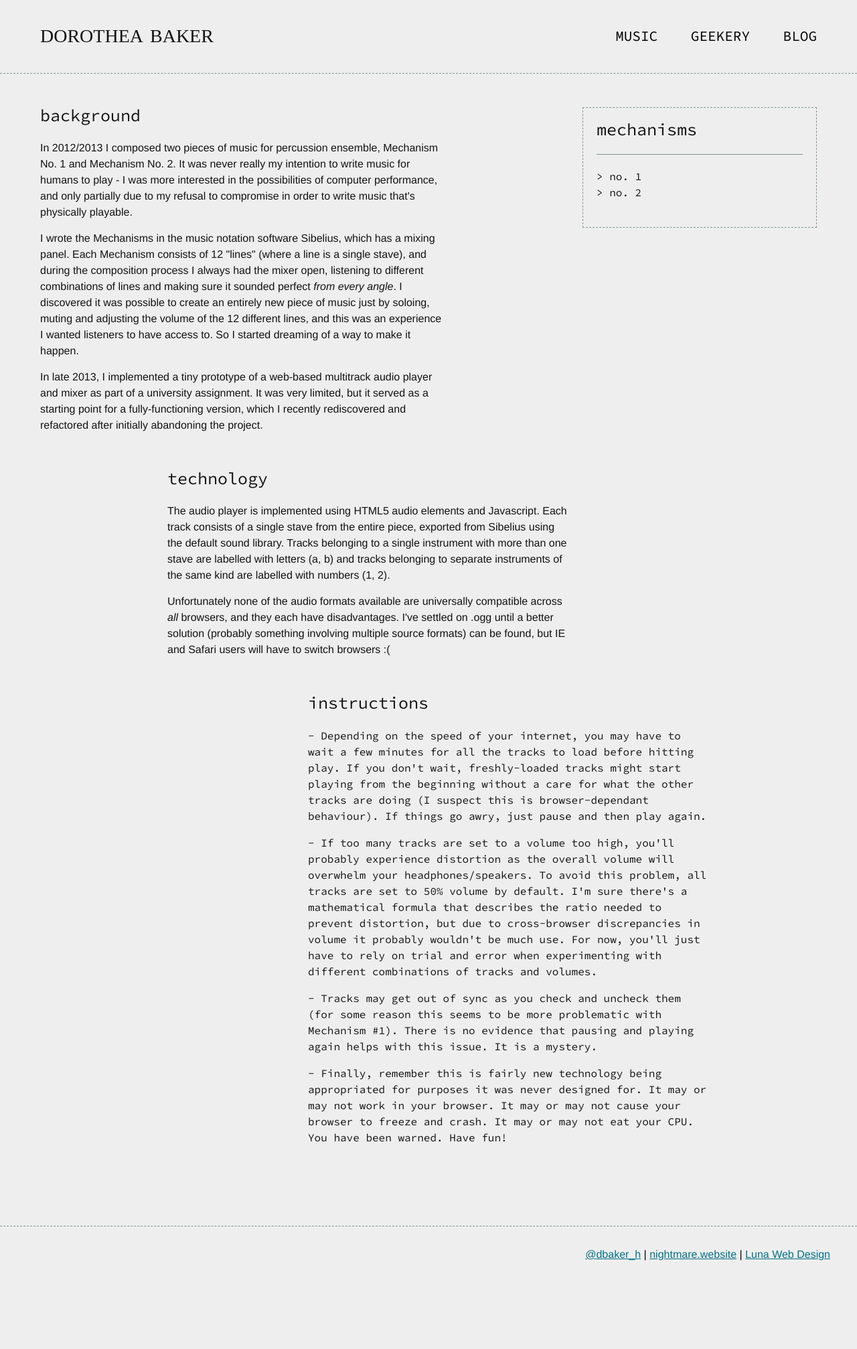
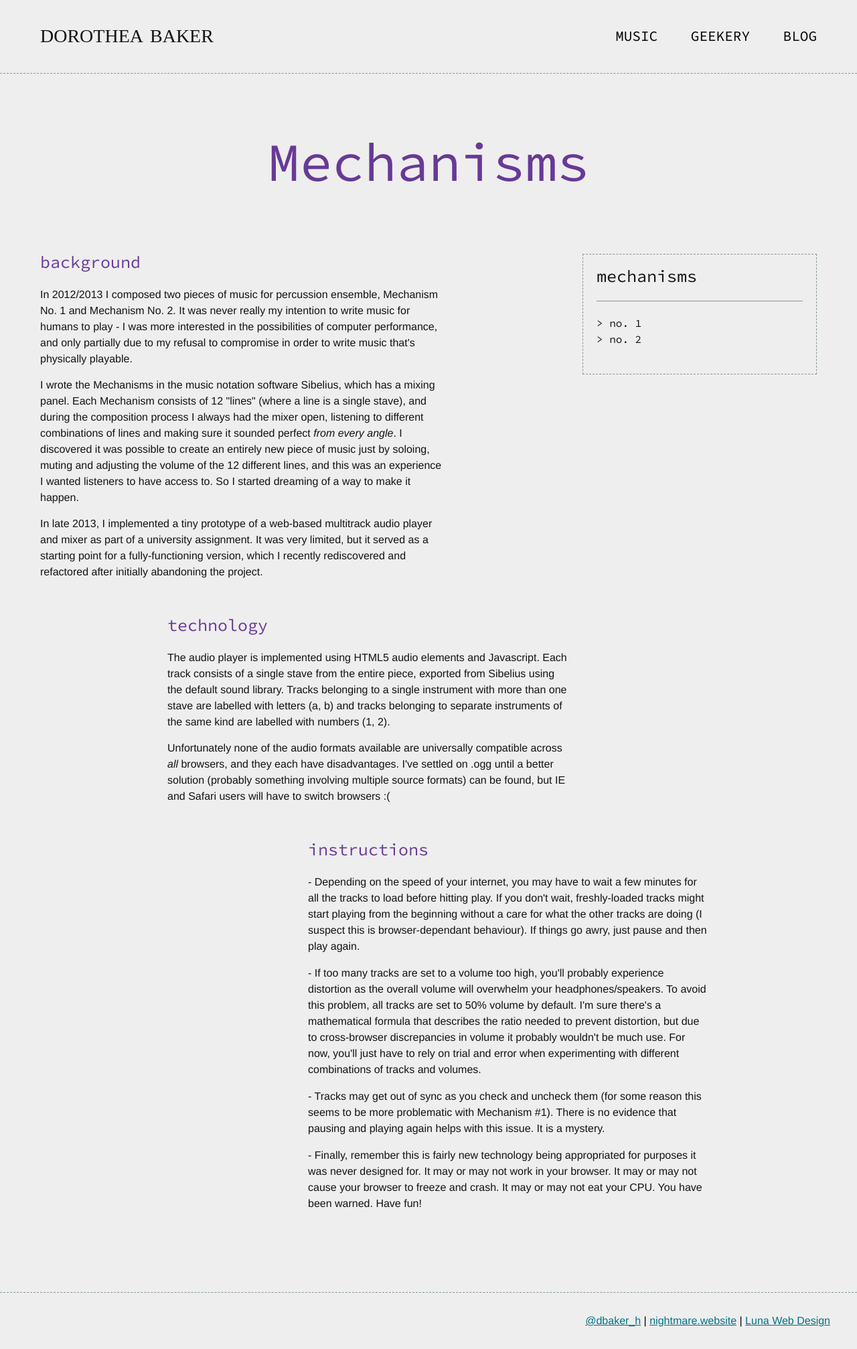
Before and after one commit to d-baker/navsite, a Jekyll site: the page built from mechanisms.html, in a window 1280 px wide. Shown: the whole page at 67% size. Built offline with Jekyll 4.4.1, drawn with Linux system fonts in a browser that asks for light colours; comment, search, counter and statistics services are not loaded; before the commit the page ends 1915 px from its top, so only the background shows below that.

Commit message:
making a start on redesign of mechanisms landing page

```diff
--- a/_sass/av.scss
+++ b/_sass/av.scss
@@ -56,8 +56,6 @@
     }
 
     h2 {
-        font-size: 25px;
-        margin: 25px 0px;
         color: $highlightPurple;
     }
 
--- a/css/main.scss
+++ b/css/main.scss
@@ -54,6 +54,19 @@ h1 {
     font-size: 25px;
     margin: 25px 0px;
 
+    &.pg-title {
+        text-align: center;
+        font-size: 80px;
+        padding: 70px 0px 100px 0px;
+    }
+}
+
+h2 {
+    font-size: 25px;
+    margin: 25px 0px;
+}
+
+h1, h2 {
     &.defaultpg {
         color: $defaultHighlight;
     }
@@ -64,12 +77,6 @@ h1 {
 
     &.avpg {
         color: $musicHighlight;
-    }
-
-    &.pg-title {
-        text-align: center;
-        font-size: 80px;
-        padding: 70px 0px 100px 0px;
     }
 }
 
@@ -85,6 +92,10 @@ hr {
 .textblock {
     max-width: 700px;
     margin-bottom: 40px;
+
+    li {
+        font-family: Helvetica, Arial, sans-serif;
+    }
 }
 
 ul {
--- a/mechanisms.html
+++ b/mechanisms.html
@@ -3,6 +3,9 @@ title: mechanisms
 layout: default
 permalink: /music/mechanisms/
 ---
+
+
+<h1 class="avpg pg-title clearfix">Mechanisms</h1>
 <div class="sidebar" id="mechanisms">
     <h1>mechanisms</h1>
     <ul class="links">
@@ -12,7 +15,7 @@ permalink: /music/mechanisms/
 </div>
 
 <div class="textblock" id="intro">
-<h1>background</h1>
+<h2 class="avpg">background</h2>
 <p>In 2012/2013 I composed two pieces of music for percussion ensemble, <span class="musictitle">Mechanism No. 1</span> and <span class="musictitle">Mechanism No. 2</span>. It was never really my intention to write music for humans to play - I was more interested in the possibilities of computer performance, and only partially due to my refusal to compromise in order to write music that's physically playable.
 </p>
 <p>
@@ -24,7 +27,7 @@ In late 2013, I implemented a tiny prototype of a web-based multitrack audio pla
 </div>
 
 <div class="textblock" id="tech">
-<h1>technology</h1>
+<h2 class="avpg">technology</h1>
 <p>
 The audio player is implemented using HTML5 audio elements and Javascript. Each track consists of a single stave from the entire piece, exported from Sibelius using the default sound library. Tracks belonging to a single instrument with more than one stave are labelled with letters (a, b) and tracks belonging to separate instruments of the same kind are labelled with numbers (1, 2).
 </p>
@@ -34,7 +37,7 @@ Unfortunately none of the audio formats available are universally compatible acr
 </div>
 
 <div class="textblock" id="instructions">
-<h1>instructions</h1>
+<h2 class="avpg">instructions</h2>
 <ul>
 <li>
 Depending on the speed of your internet, you may have to wait a few minutes for all the tracks to load before hitting play. If you don't wait, freshly-loaded tracks might start playing from the beginning without a care for what the other tracks are doing (I suspect this is browser-dependant behaviour). If things go awry, just pause and then play again.
```
